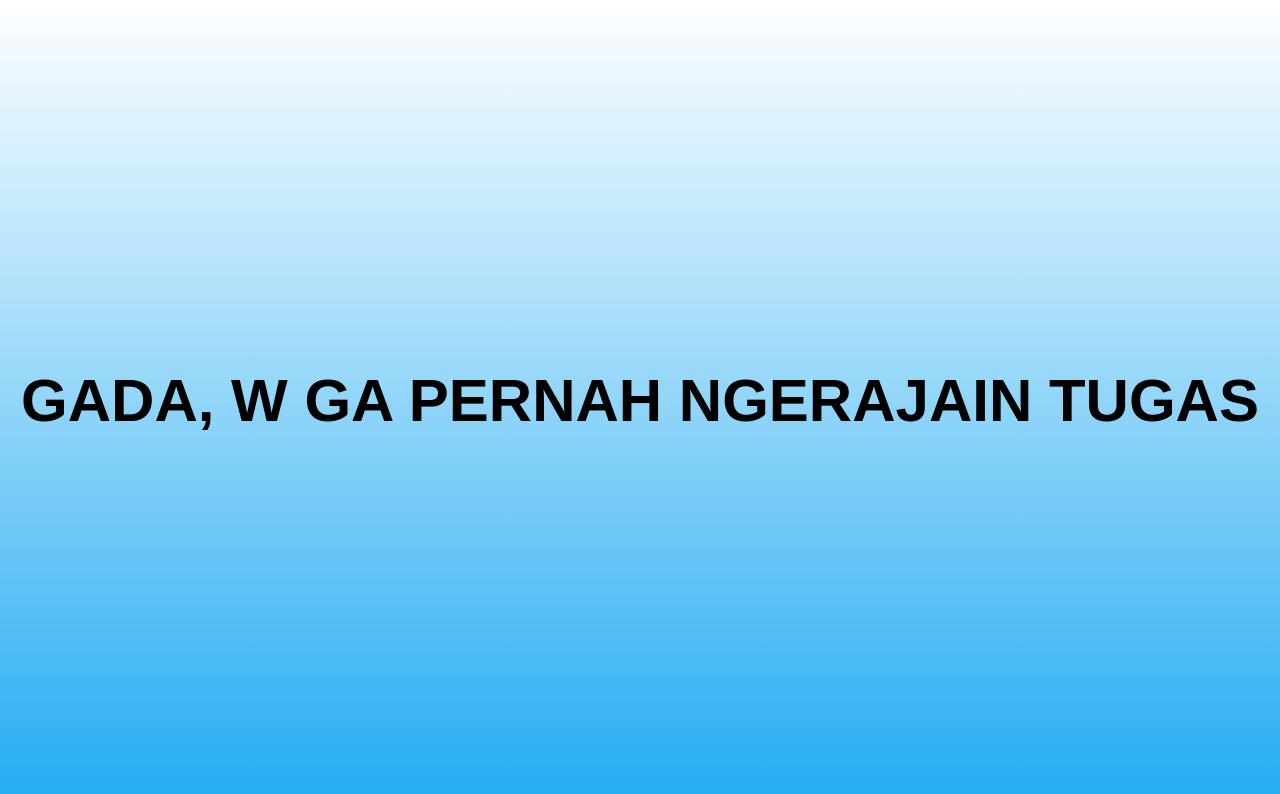
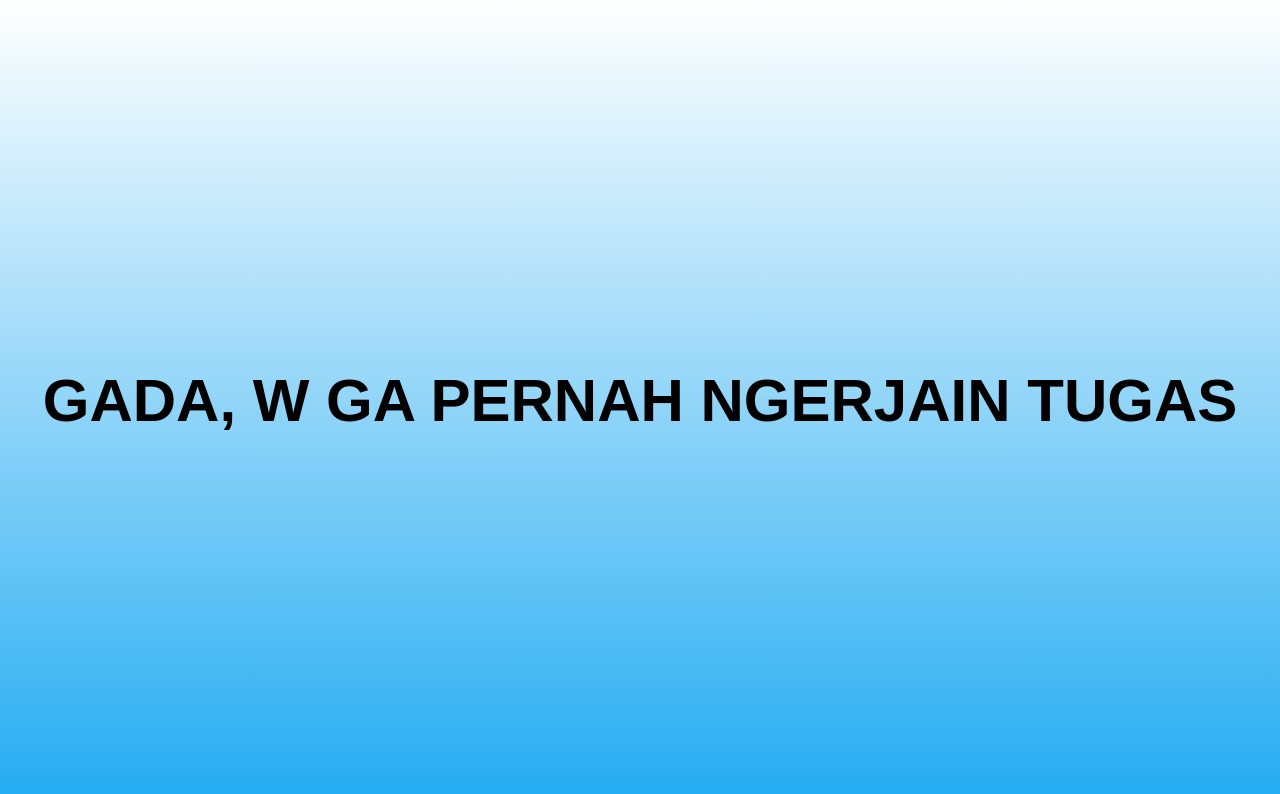
Before and after one commit to henhen02/hehehe, a plain HTML site: page index.html in a window 1280 px wide. Drawn offline with Linux system fonts and the light colour scheme.

Commit message:
fixing typo

```diff
--- a/index.html
+++ b/index.html
@@ -8,6 +8,6 @@
     <title>Kumpulan Tugas</title>
 </head>
 <body>
-    <p>Gada, w ga pernah ngerajain tugas</p>
+    <p>Gada, w ga pernah ngerjain tugas</p>
 </body>
 </html>
```
